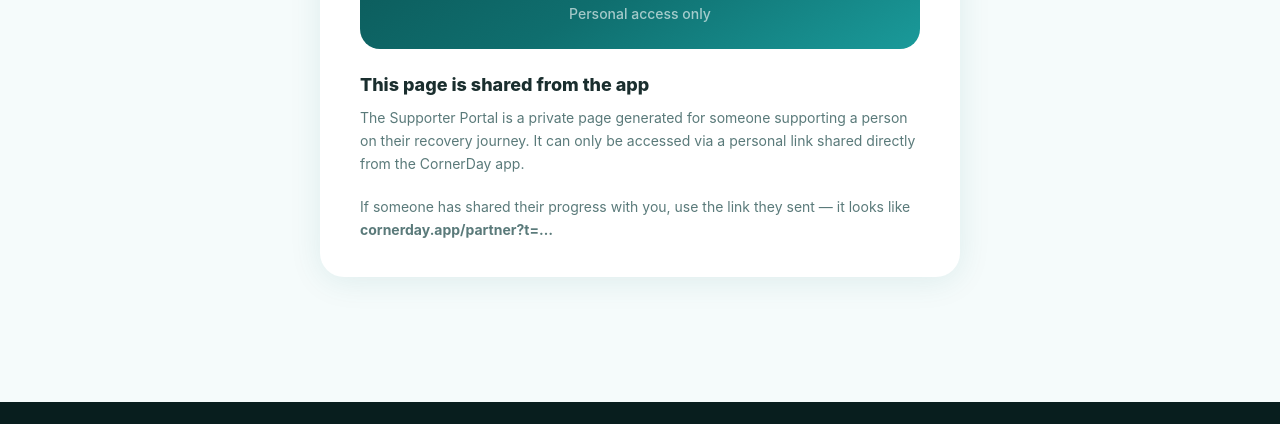
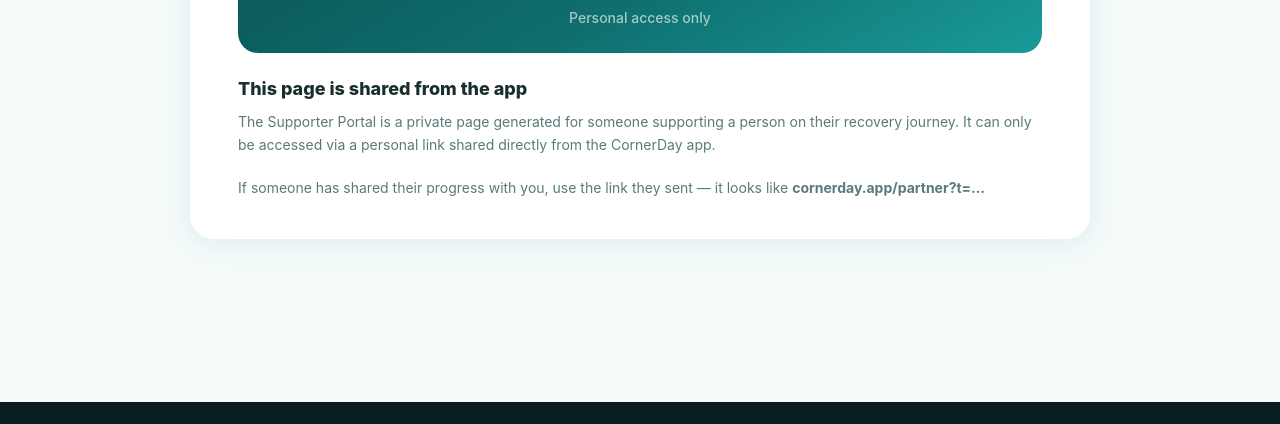
Before and after one commit to MarekMac/cornerday, a website: page docs/partner.html in a window 1280 px wide. Shown: the part 289-713 px from the top of the page. Drawn offline with Linux system fonts and the light colour scheme; grey boxes are pictures that could not be loaded.

Commit message:
Fix: widen partner page card to 900px on desktop to match privacy policy

```diff
--- a/docs/partner.html
+++ b/docs/partner.html
@@ -86,11 +86,11 @@
 
     /* ── Desktop wider single column ── */
     @media (min-width: 600px) {
-      main { padding: 40px 24px 64px; }
+      main { padding: 40px 32px 64px; }
 
       .card {
-        max-width: 640px;
-        padding: 36px 40px;
+        max-width: 900px;
+        padding: 40px 48px;
       }
     }
 
```
